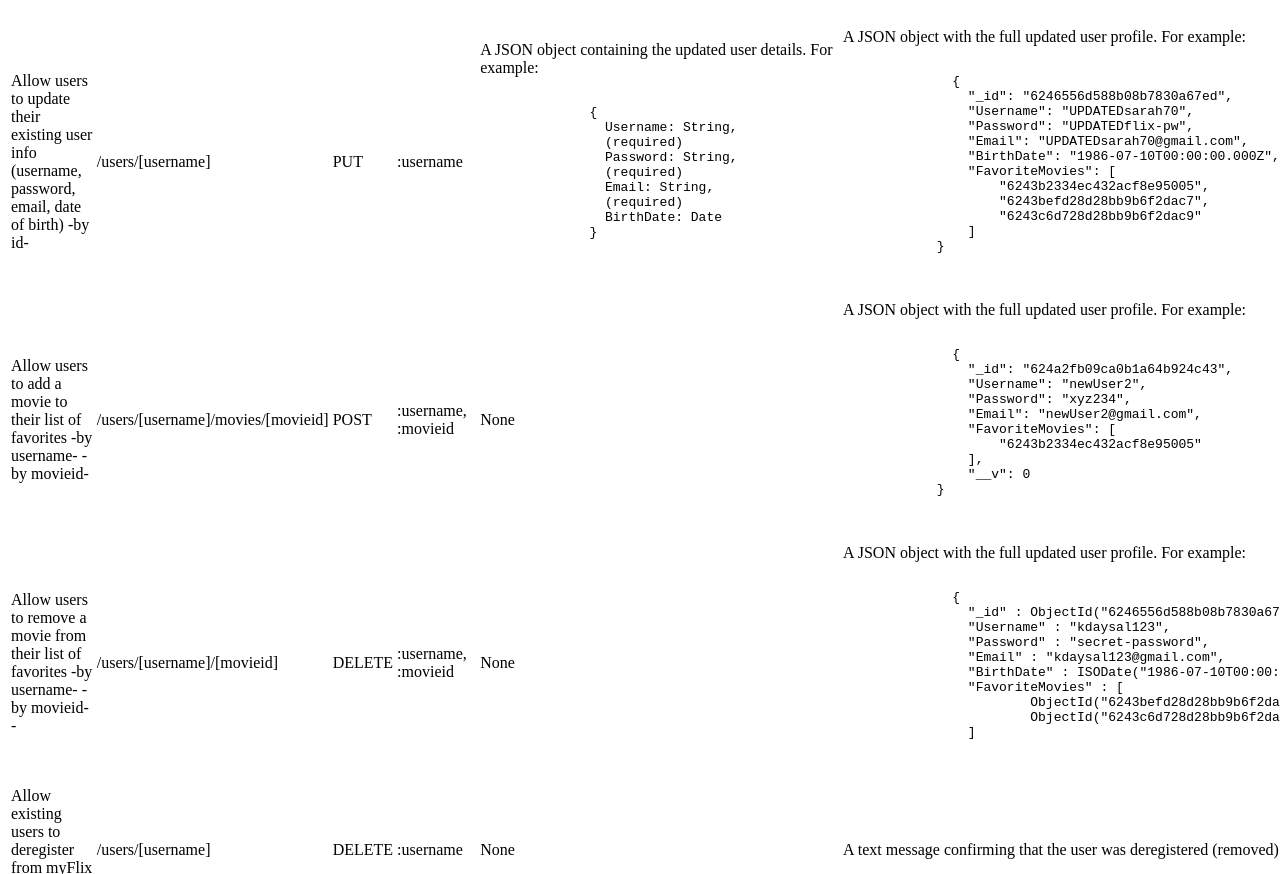
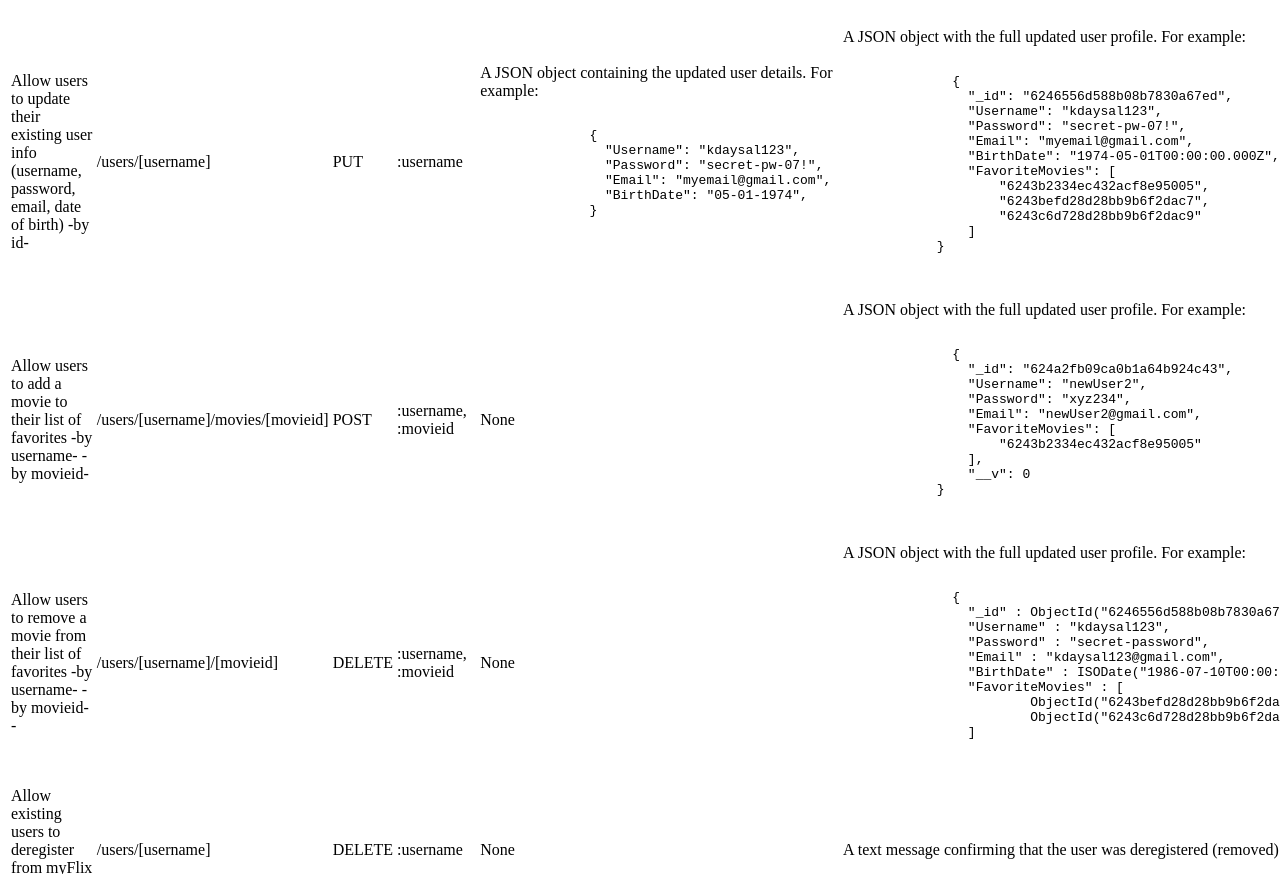
Before and after one commit to kdaysal/movie_api, a website: page public/documentation.html in a window 1280 px wide. Shown: the part 1474-2348 px from the top of the page. Drawn offline with Linux system fonts and the light colour scheme.

Commit message:
Updated API documentation for PUT - /users/[username] endpoint

```diff
--- a/public/documentation.html
+++ b/public/documentation.html
@@ -174,13 +174,10 @@
           <pre>
             <code>
               {
-                Username: String,
-                (required)
-                Password: String,
-                (required)
-                Email: String,
-                (required)
-                BirthDate: Date
+                "Username": "kdaysal123",
+                "Password": "secret-pw-07!",
+                "Email": "myemail@gmail.com",
+                "BirthDate": "05-01-1974",
               }
             </code>
           </pre>
@@ -190,10 +187,10 @@
             <code>
               {
                 "_id": "6246556d588b08b7830a67ed",
-                "Username": "UPDATEDsarah70",
-                "Password": "UPDATEDflix-pw",
-                "Email": "UPDATEDsarah70@gmail.com",
-                "BirthDate": "1986-07-10T00:00:00.000Z",
+                "Username": "kdaysal123",
+                "Password": "secret-pw-07!",
+                "Email": "myemail@gmail.com",
+                "BirthDate": "1974-05-01T00:00:00.000Z",
                 "FavoriteMovies": [
                     "6243b2334ec432acf8e95005",
                     "6243befd28d28bb9b6f2dac7",
```
